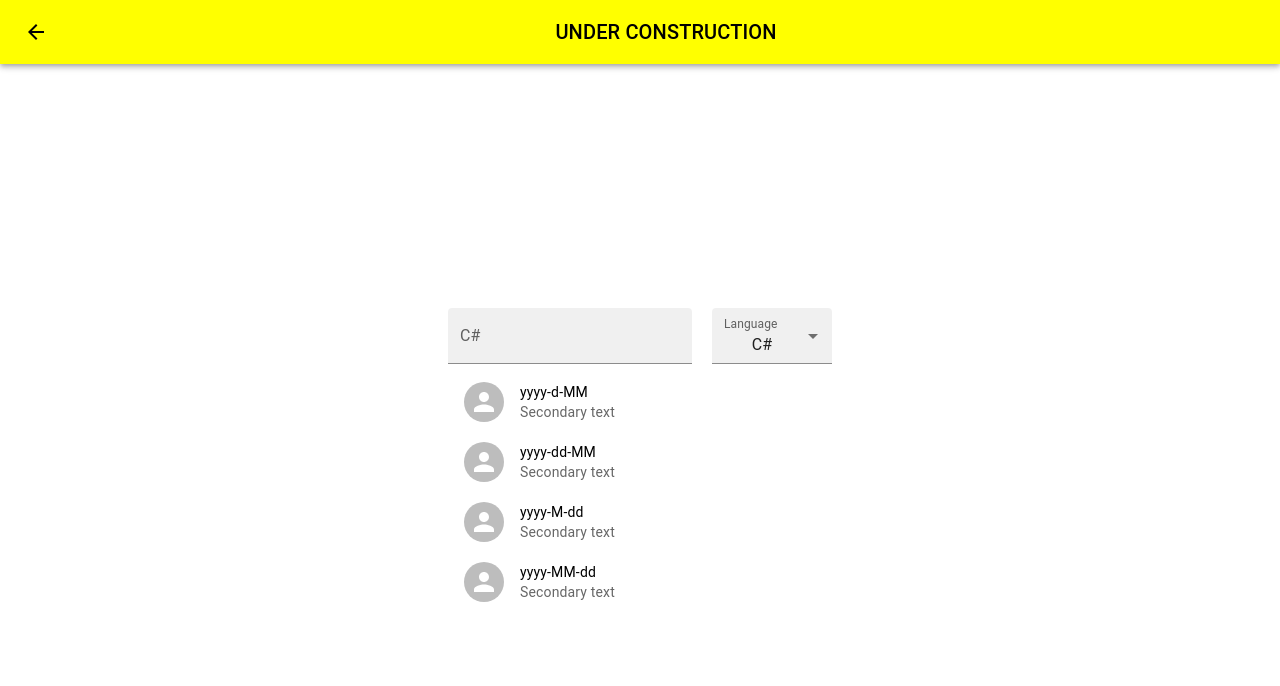
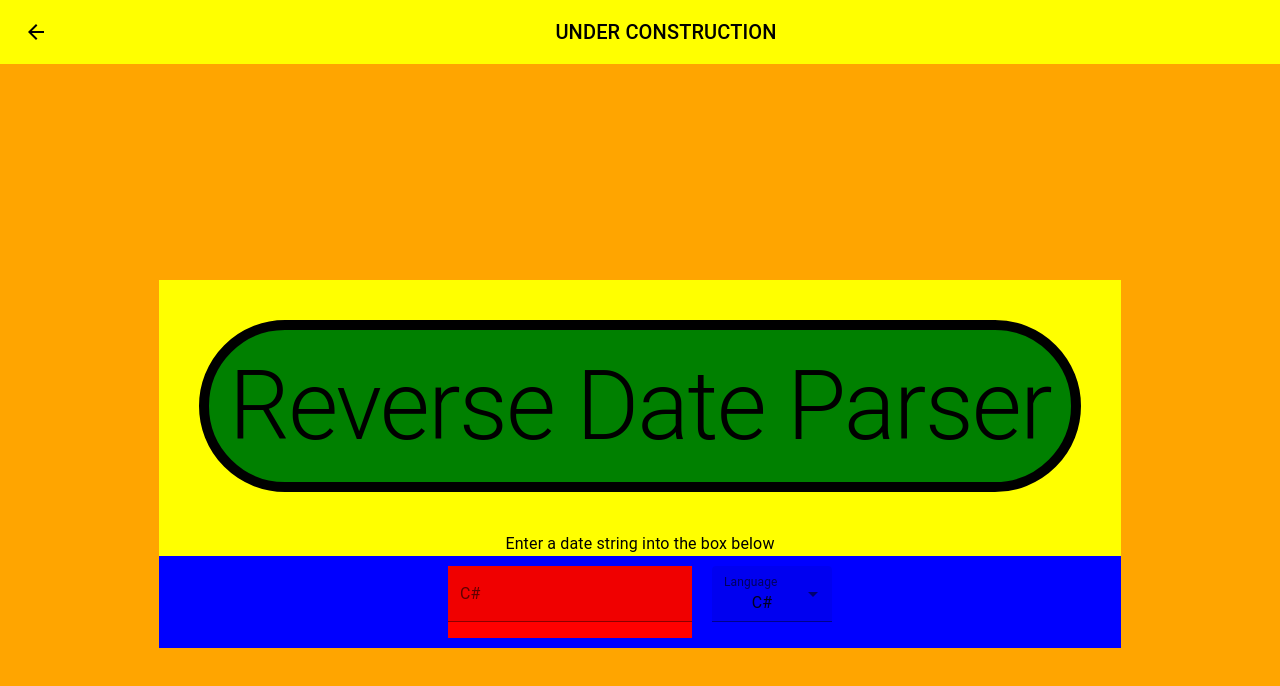
Before and after one commit to johnyenter-briars/reverse-date-parser, a React (Create React App) app: page / in a window 1280 px wide. Shown: the top 686 px of the page. Built offline with nearby package versions, Linux system fonts and the light colour scheme.

Commit message:
initial commit

```diff
--- a/package.json
+++ b/package.json
@@ -23,8 +23,8 @@
     "web-vitals": "^1.0.1"
   },
   "scripts": {
-    "start": "react-scripts start",
-    "build": "react-scripts build",
+    "start": "NODE_OPTIONS=--openssl-legacy-provider react-scripts start",
+    "build": "NODE_OPTIONS=--openssl-legacy-provider react-scripts build",
     "test": "react-scripts test",
     "eject": "react-scripts eject"
   },
--- a/src/App.tsx
+++ b/src/App.tsx
@@ -10,7 +10,7 @@ import ArrowBackIcon from '@mui/icons-material/ArrowBack';
 
 
 const App: React.FC = () => {
-  const [parsedOptions, setParsedOptions] = React.useState(parseDateString("2021-12-01", "C#"));
+  const [parsedOptions, setParsedOptions] = React.useState<string[]>([]);
   const [currentLanguage, setCurrentLangugae] = React.useState("C#");
 
   const onUserInput = (event: React.ChangeEvent<HTMLTextAreaElement | HTMLInputElement>): void => {
@@ -51,13 +51,47 @@ const App: React.FC = () => {
             margin: 'auto',
             textAlign: 'center',
             minHeight: '100vh',
+            background: 'orange',
+          }}
+        >
+          <Box
+            sx={{
+              display: 'flex-box',
+              justifyContent: 'center',
+              margin: 'auto',
+              background: 'yellow',
             }}
           >
             <Box
               sx={{
                 display: 'flex',
                 justifyContent: 'center',
+                margin: '40px',
+                background: 'green',
+                border: '10px solid black',
+                borderRadius: '500px',
+                padding: '20px',
+
+              }}
+            >
+              <Typography
+                variant='h1'
+              >
+                Reverse Date Parser
+              </Typography>
+              <br />
+            </Box>
+            <Typography
+              variant='body1'
+            >
+              Enter a date string into the box below
+            </Typography>
+            <Box
+              sx={{
+                display: 'flex',
+                justifyContent: 'center',
                 margin: 'auto',
+                background: 'blue',
               }}
             >
               <Box
@@ -67,6 +101,7 @@ const App: React.FC = () => {
                   justifyContent: 'center',
                   alignContent: 'flex-start',
                   margin: '10px',
+                  background: 'red',
                 }}
               >
                 <Box
@@ -123,6 +158,7 @@ const App: React.FC = () => {
             </Box>
 
           </Box>
+        </Box>
       </div>
     </div>
   );
```
Lines whose indentation alone changed are shown as unchanged.
